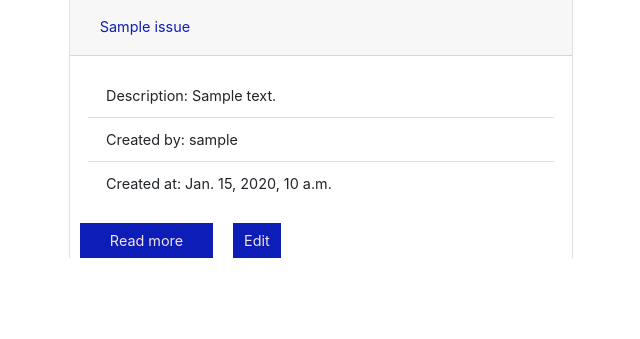
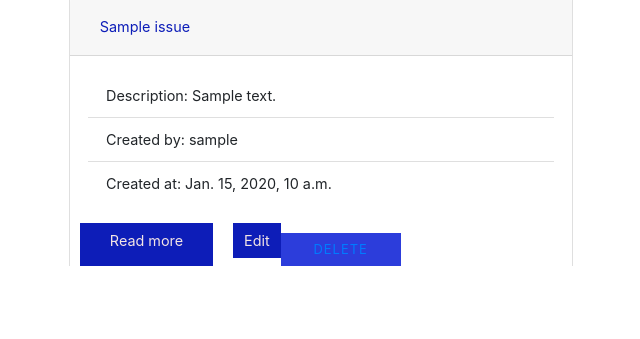
Before and after one commit to luisanegri/issue-tracker, a Django app: page /issues/myissues in a window 1280 px wide, after a click that opens the changed part. Shown: the part 170-509 px from the top of the page, without its empty margins (16-656 px from the left). Run offline with Django 3.2, Linux system fonts and the light colour scheme; a user stored in the database is signed in; tables that the repository leaves empty hold one stand-in row (values such as "Sample post"); some libraries are stand-ins or nearby versions.

Commit message:
ability to delete issues

```diff
--- a/issue/templates/myissues.html
+++ b/issue/templates/myissues.html
@@ -24,6 +24,7 @@
         <div class="row">
           <a href="{% url 'get_detail' issue.id %}" class="btn w-25" id="btn-read-more">Read more</a>
           <form method="GET" action="edit/{{ issue.id }}"><input type="submit" value="Edit" class="btn-edit"></form>
+          <a href="{% url 'delete_issue' issue.id %}" class="btn" id="comment-btn">Delete</a>
         </div>
     </div>
     </div>
--- a/issue/urls.py
+++ b/issue/urls.py
@@ -1,5 +1,5 @@
 from django.conf.urls import url, include
-from .views import all_issues, get_detail, create_issue, my_issues, edit_issue, create_comment, edit_comment
+from .views import all_issues, get_detail, create_issue, my_issues, edit_issue, create_comment, edit_comment, delete_issue
 
 
 urlpatterns = [
@@ -10,4 +10,6 @@ urlpatterns = [
     url(r'^(?P<pk>\d+)/$', get_detail, name='get_detail'),
     url(r'^(?P<pk>\d+)/new/$', create_comment, name='create_comment'),
     url(r'^(?P<pk>\d+)/edit/$', edit_comment, name='edit_comment'),
+    url(r'^(?P<pk>\d+)/delete/$', delete_issue, name='delete_issue'),
+
 ]
--- a/issue/views.py
+++ b/issue/views.py
@@ -2,6 +2,7 @@ from django.shortcuts import render, get_object_or_404, redirect
 from .models import Issue, Comment
 from .forms import IssueForm, CommentForm
 from django.contrib.auth.decorators import login_required
+from django.contrib import messages
 
 
 
@@ -29,6 +30,7 @@ def create_issue(request):
             issue = form.save(commit=False)
             issue.created_by = request.user
             issue.save()
+            messages.success(request, 'New issue created successfully!')
             return redirect('my_issues')
     else:
         form = IssueForm()
@@ -40,10 +42,16 @@ def edit_issue(request, pk):
         form = IssueForm(request.POST, instance=issue)
         if form.is_valid():
             form.save()
+            messages.success(request, 'Your issue was updated successfully!')
             return redirect(all_issues)
     else:
         form = IssueForm(instance=issue)
     return render(request, 'issueform.html', {'form': form})
+
+def delete_issue(request, pk):
+    issue = get_object_or_404(Issue, pk=pk)
+    issue.delete()
+    return redirect(my_issues)
 
 
 def create_comment(request, pk):
```
